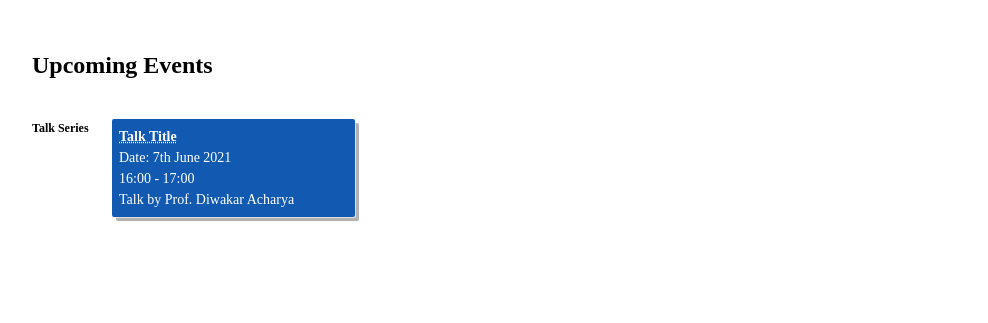
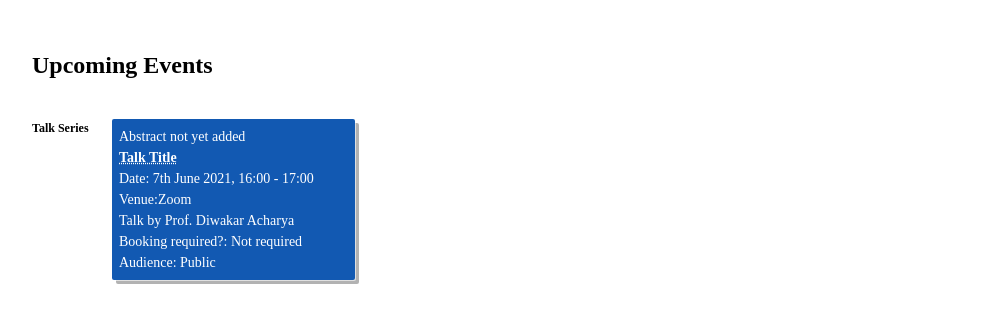
Before and after one commit to ounepalsociety/ounepalsociety.github.io, a plain HTML site: page index.html in a window 1280 px wide. Shown: the part 173-496 px from the top of the page, without its empty margins (58-1046 px from the left). Drawn offline with Linux system fonts and the light colour scheme.

Commit message:
added details

```diff
--- a/index.html
+++ b/index.html
@@ -195,10 +195,13 @@ hr {
 
     <h2 class="time-slot" style="grid-row: time-0800;">Talk Series</h2>
     <div class="session session-1 track-1" style="grid-column: track-1; grid-row: time-0800 / time-0900;">
+      Abstract not yet added
       <h3 class="session-title"><a href="#">Talk Title</a></h3>
-      <span class="session-track">Date: 7th June 2021</span>
-      <span class="session-time">16:00 - 17:00</span>
+      <span class="session-time">Date: 7th June 2021, 16:00 - 17:00</span>
+      <span>Venue:Zoom</span>
       <span class="session-presenter">Talk by Prof. Diwakar Acharya</span>
+      <span class="session-track">Booking required?: Not required</span>
+      <span>Audience: Public</span>
     </div>
   </div>
  </body>
```
